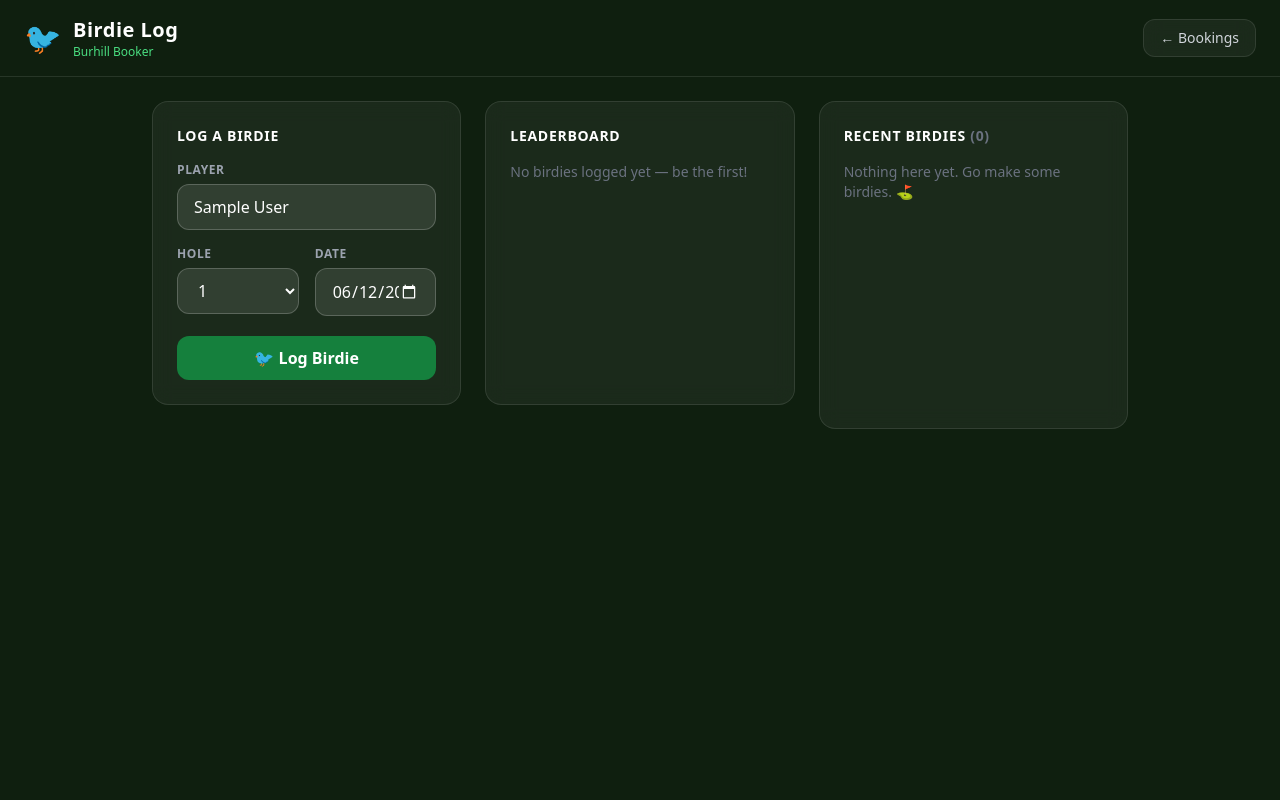
After one commit to PaulJohnson85/burhill-booker, a Flask app: page /birdies in a window 1280 px wide. The commit adds this page. Run offline with Flask 3, Linux system fonts and the light colour scheme; the visitor is signed in with stand-in values (Sample User, id 1); data that the repository does not hold is empty; some libraries are stand-ins or nearby versions.

Commit message:
Add birdie log: form, feed and leaderboard
New /birdies page: log a birdie (player name defaulting to the portal
user, hole 1-18, date), recent-birdies feed with delete for your own
entries (admin can delete any), and a per-player leaderboard. Schema
includes a nullable photo column for a future photo wall. Nav link from
the dashboard header.

Co-Authored-By: Claude Opus 4.8 <noreply@anthropic.com>

```diff
--- a/app.py
+++ b/app.py
@@ -391,6 +391,45 @@ def delete(booking_id):
     return redirect(url_for("index"))
 
 
+# ── Birdies ──────────────────────────────────────────────────────────────────
+
+@app.route("/birdies")
+@login_required
+def birdies():
+    return render_template(
+        "birdies.html",
+        birdies=db.get_birdies(),
+        leaderboard=db.birdie_leaderboard(),
+        today=datetime.now().strftime("%Y-%m-%d"),
+        user=current_user,
+    )
+
+
+@app.route("/birdies/add", methods=["POST"])
+@login_required
+def add_birdie():
+    f = request.form
+    player = (f.get("player_name") or "").strip() or current_user.name
+    try:
+        hole = int(f.get("hole", 0))
+    except ValueError:
+        hole = 0
+    date_iso = f.get("date") or datetime.now().strftime("%Y-%m-%d")
+    if 1 <= hole <= 18:
+        date_str = datetime.strptime(date_iso, "%Y-%m-%d").strftime("%d/%m/%Y")
+        db.add_birdie(current_user.id, player, hole, date_str)
+    return redirect(url_for("birdies"))
+
+
+@app.route("/birdies/delete/<int:birdie_id>", methods=["POST"])
+@login_required
+def delete_birdie(birdie_id):
+    b = db.get_birdie(birdie_id)
+    if b and (b["user_id"] == current_user.id or current_user.is_admin):
+        db.delete_birdie(birdie_id)
+    return redirect(url_for("birdies"))
+
+
 # ── Admin ────────────────────────────────────────────────────────────────────
 
 @app.route("/admin")
--- a/db.py
+++ b/db.py
@@ -95,6 +95,19 @@ def init_db():
                 status     TEXT,
                 results    TEXT,
                 updated_at TEXT
+            )
+        """))
+
+    with engine.begin() as conn:
+        conn.execute(text(f"""
+            CREATE TABLE IF NOT EXISTS birdies (
+                id          {id_col},
+                user_id     INTEGER REFERENCES users(id),
+                player_name TEXT NOT NULL,
+                hole        INTEGER NOT NULL,
+                date        TEXT NOT NULL,
+                photo       TEXT,
+                created_at  TEXT NOT NULL
             )
         """))
 
@@ -217,6 +230,54 @@ def get_all_bookings() -> list:
         return [dict(r) for r in rows]
 
 
+# ── Birdies ─────────────────────────────────────────────────────────────────
+
+def add_birdie(user_id: int, player_name: str, hole: int, date: str) -> int:
+    pg = _is_pg()
+    sql = """
+        INSERT INTO birdies (user_id, player_name, hole, date, created_at)
+        VALUES (:user_id, :player_name, :hole, :date, :created_at)
+    """
+    if pg:
+        sql += " RETURNING id"
+    params = dict(user_id=user_id, player_name=player_name, hole=hole,
+                  date=date, created_at=datetime.now().isoformat())
+    with get_engine().begin() as conn:
+        result = conn.execute(text(sql), params)
+        return result.fetchone()[0] if pg else result.lastrowid
+
+
+def get_birdies() -> list:
+    with get_engine().connect() as conn:
+        rows = conn.execute(text("""
+            SELECT b.*, u.name as logged_by
+            FROM birdies b LEFT JOIN users u ON b.user_id = u.id
+            ORDER BY b.date DESC, b.created_at DESC
+        """)).mappings().fetchall()
+        return [dict(r) for r in rows]
+
+
+def get_birdie(birdie_id: int) -> Optional[dict]:
+    with get_engine().connect() as conn:
+        row = conn.execute(text("SELECT * FROM birdies WHERE id = :id"),
+                           {"id": birdie_id}).mappings().fetchone()
+        return dict(row) if row else None
+
+
+def delete_birdie(birdie_id: int):
+    with get_engine().begin() as conn:
+        conn.execute(text("DELETE FROM birdies WHERE id = :id"), {"id": birdie_id})
+
+
+def birdie_leaderboard() -> list:
+    with get_engine().connect() as conn:
+        rows = conn.execute(text("""
+            SELECT player_name, COUNT(*) as total
+            FROM birdies GROUP BY player_name ORDER BY total DESC, player_name
+        """)).mappings().fetchall()
+        return [dict(r) for r in rows]
+
+
 # ── Member search (verify playing partner) ─────────────────────────────────
 
 def set_member_search(user_id: int, query: str, status: str, results: str = None):
--- /dev/null
+++ b/templates/birdies.html
@@ -0,0 +1,148 @@
+<!DOCTYPE html>
+<html lang="en">
+<head>
+  <meta charset="UTF-8">
+  <meta name="viewport" content="width=device-width, initial-scale=1.0">
+  <title>Birdies — Burhill Booker</title>
+  <link rel="manifest" href="/static/manifest.json">
+  <link rel="apple-touch-icon" href="/static/apple-touch-icon.png">
+  <link rel="icon" type="image/png" href="/static/icon-192.png">
+  <meta name="theme-color" content="#0f1f0f">
+  <meta name="apple-mobile-web-app-capable" content="yes">
+  <meta name="apple-mobile-web-app-status-bar-style" content="black-translucent">
+  <meta name="apple-mobile-web-app-title" content="Burhill">
+  <script>
+    if ('serviceWorker' in navigator) navigator.serviceWorker.register('/static/sw.js');
+  </script>
+  <script src="https://cdn.tailwindcss.com"></script>
+  <script>
+    tailwind.config = {
+      theme: {
+        extend: {
+          colors: {
+            green: { 900: '#14532d', 800: '#166534', 700: '#15803d', 600: '#16a34a' },
+            gold:  { 400: '#fbbf24', 500: '#f59e0b' }
+          }
+        }
+      }
+    }
+  </script>
+  <style>
+    body { background: #0f1f0f; }
+    .glass {
+      background: rgba(255,255,255,0.05);
+      border: 1px solid rgba(255,255,255,0.1);
+      backdrop-filter: blur(10px);
+    }
+    input[type="date"]::-webkit-calendar-picker-indicator { filter: invert(1); }
+  </style>
+</head>
+
+<body class="min-h-screen text-gray-100 font-sans">
+
+  <!-- Header -->
+  <header class="border-b border-white/10 px-6 py-4 flex items-center justify-between">
+    <div class="flex items-center gap-3">
+      <span class="text-3xl">🐦</span>
+      <div>
+        <h1 class="text-xl font-bold text-white tracking-wide">Birdie Log</h1>
+        <p class="text-xs text-green-400">Burhill Booker</p>
+      </div>
+    </div>
+    <a href="/" class="text-sm text-gray-300 hover:text-white glass px-4 py-2 rounded-xl transition">
+      ← Bookings
+    </a>
+  </header>
+
+  <main class="px-6 py-6 max-w-5xl mx-auto">
+
+    <div class="grid md:grid-cols-3 gap-6">
+
+      <!-- Log a birdie -->
+      <div class="glass rounded-2xl p-6">
+        <h2 class="text-sm font-bold text-white uppercase tracking-wider mb-4">Log a Birdie</h2>
+        <form method="post" action="/birdies/add">
+          <div class="mb-4">
+            <label class="block text-xs font-semibold text-gray-400 uppercase tracking-wider mb-1.5">Player</label>
+            <input type="text" name="player_name" value="{{ user.name }}"
+              class="w-full bg-white/10 border border-white/20 rounded-xl px-4 py-2.5 text-white focus:outline-none focus:border-green-500 focus:ring-1 focus:ring-green-500">
+          </div>
+          <div class="grid grid-cols-2 gap-4 mb-5">
+            <div>
+              <label class="block text-xs font-semibold text-gray-400 uppercase tracking-wider mb-1.5">Hole</label>
+              <select name="hole" required
+                class="w-full bg-white/10 border border-white/20 rounded-xl px-4 py-2.5 text-white focus:outline-none focus:border-green-500 focus:ring-1 focus:ring-green-500">
+                {% for h in range(1, 19) %}
+                <option value="{{ h }}">{{ h }}</option>
+                {% endfor %}
+              </select>
+            </div>
+            <div>
+              <label class="block text-xs font-semibold text-gray-400 uppercase tracking-wider mb-1.5">Date</label>
+              <input type="date" name="date" value="{{ today }}" max="{{ today }}" required
+                class="w-full bg-white/10 border border-white/20 rounded-xl px-4 py-2.5 text-white focus:outline-none focus:border-green-500 focus:ring-1 focus:ring-green-500">
+            </div>
+          </div>
+          <button class="w-full bg-green-700 hover:bg-green-600 text-white px-5 py-2.5 rounded-xl font-semibold transition">
+            🐦 Log Birdie
+          </button>
+        </form>
+      </div>
+
+      <!-- Leaderboard -->
+      <div class="glass rounded-2xl p-6">
+        <h2 class="text-sm font-bold text-white uppercase tracking-wider mb-4">Leaderboard</h2>
+        {% if leaderboard %}
+        <ol class="space-y-2">
+          {% for entry in leaderboard %}
+          <li class="flex items-center justify-between text-sm
+                     {% if loop.index == 1 %}text-gold-400 font-bold{% else %}text-gray-200{% endif %}">
+            <span>
+              {% if loop.index == 1 %}🏆{% elif loop.index == 2 %}🥈{% elif loop.index == 3 %}🥉{% else %}{{ loop.index }}.{% endif %}
+              {{ entry.player_name }}
+            </span>
+            <span class="font-bold">{{ entry.total }}</span>
+          </li>
+          {% endfor %}
+        </ol>
+        {% else %}
+        <p class="text-sm text-gray-500">No birdies logged yet — be the first!</p>
+        {% endif %}
+      </div>
+
+      <!-- Recent feed -->
+      <div class="glass rounded-2xl p-6 md:row-span-2">
+        <h2 class="text-sm font-bold text-white uppercase tracking-wider mb-4">
+          Recent Birdies <span class="text-gray-500 normal-case">({{ birdies|length }})</span>
+        </h2>
+        {% if birdies %}
+        <ul class="space-y-3">
+          {% for b in birdies %}
+          <li class="flex items-start justify-between gap-3 border-b border-white/5 pb-3">
+            <div>
+              <p class="text-sm text-white font-semibold">
+                🐦 {{ b.player_name }} <span class="text-gray-400 font-normal">— hole {{ b.hole }}</span>
+              </p>
+              <p class="text-xs text-gray-500">
+                {{ b.date }}{% if b.logged_by and b.logged_by != b.player_name %} · logged by {{ b.logged_by }}{% endif %}
+              </p>
+            </div>
+            {% if b.user_id == user.id or user.is_admin %}
+            <form method="post" action="/birdies/delete/{{ b.id }}"
+                  onsubmit="return confirm('Delete this birdie?')">
+              <button class="text-xs text-gray-600 hover:text-red-400 transition">✕</button>
+            </form>
+            {% endif %}
+          </li>
+          {% endfor %}
+        </ul>
+        {% else %}
+        <p class="text-sm text-gray-500">Nothing here yet. Go make some birdies. ⛳</p>
+        {% endif %}
+      </div>
+
+    </div>
+  </main>
+
+</body>
+</html>
--- a/templates/index.html
+++ b/templates/index.html
@@ -56,6 +56,9 @@
       </div>
     </div>
     <div class="flex items-center gap-3">
+      <a href="/birdies" class="text-sm text-gray-300 hover:text-white glass px-4 py-2.5 rounded-xl transition">
+        🐦 Birdies
+      </a>
       <button onclick="openModal()"
         class="flex items-center gap-2 bg-green-700 hover:bg-green-600 text-white font-semibold
                px-5 py-2.5 rounded-xl transition-all duration-200 shadow-lg hover:shadow-green-900">
```
